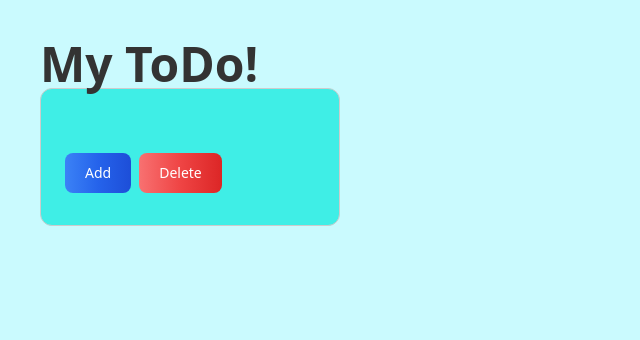
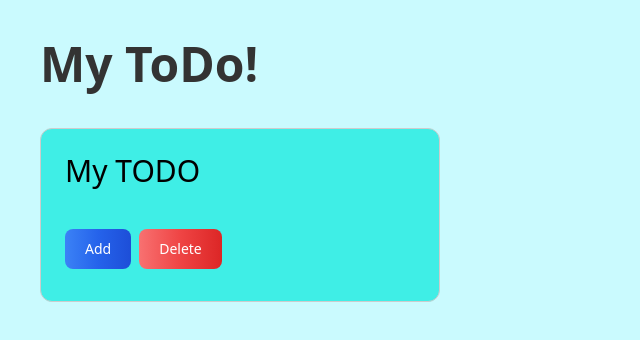
Before and after one commit to masumehkhani/mytodos, a React (Vite) app: page / in a window 1280 px wide. Shown: the top 340 px of the page, without its empty margins (0-640 px from the left). Built offline with nearby package versions, Linux system fonts and the light colour scheme.

Commit message:
add prps value

```diff
--- a/src/App.jsx
+++ b/src/App.jsx
@@ -3,13 +3,11 @@ import TODO from './components/TODO'
 
 
 function App() {
-
-
   return (
     <>
-      <TODO/>
+      <TODO title={"My TODO "} />
     </>
-  )
+  );
 }
 
 export default App
--- a/src/components/TODO.jsx
+++ b/src/components/TODO.jsx
@@ -1,11 +1,13 @@
 import React from 'react'
 
-const TODO = ({ title }) => {
+const TODO = (props) => {
   return (
     <div className="w-full p-10 h-screen bg-[#cafafe]">
-      <h1 className="text-5xl font-bold  text-[rgb(51,51,51)]">My ToDo!</h1>
-      <div className="todo-container  bg-[#3feee6] border rounded-xl border-[#ccc] w-1/4 my-18 p-6">
-        <h2 className="text-3xl mb-10">{title}</h2>
+      <h1 className="text-5xl font-bold mb-10 text-[rgb(51,51,51)]">
+        My ToDo!
+      </h1>
+      <div className="todo-container  bg-[#3feee6] border rounded-xl border-[#ccc] w-1/3 my-18 p-6">
+        <h2 className="text-3xl mb-10">{props.title}</h2>
         <button
           type="button"
           class="text-white bg-gradient-to-r from-blue-500 via-blue-600 to-blue-700 hover:bg-gradient-to-br focus:ring-4 focus:outline-none focus:ring-blue-300 dark:focus:ring-blue-800 font-medium rounded-lg text-sm px-5 py-2.5 text-center mr-2 mb-2"
```
